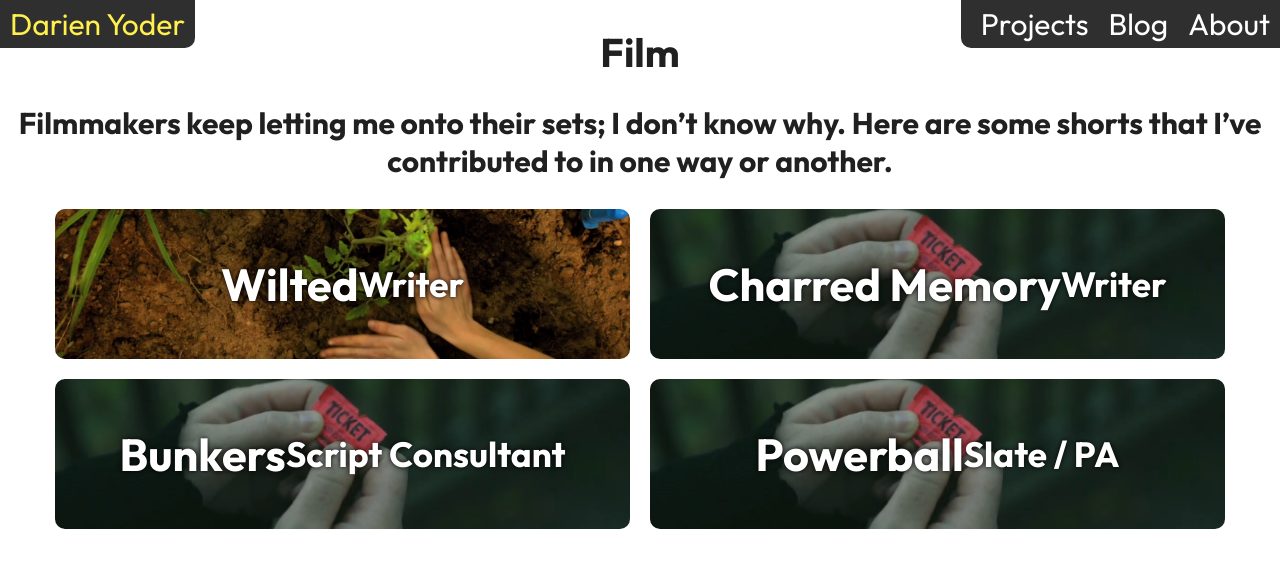
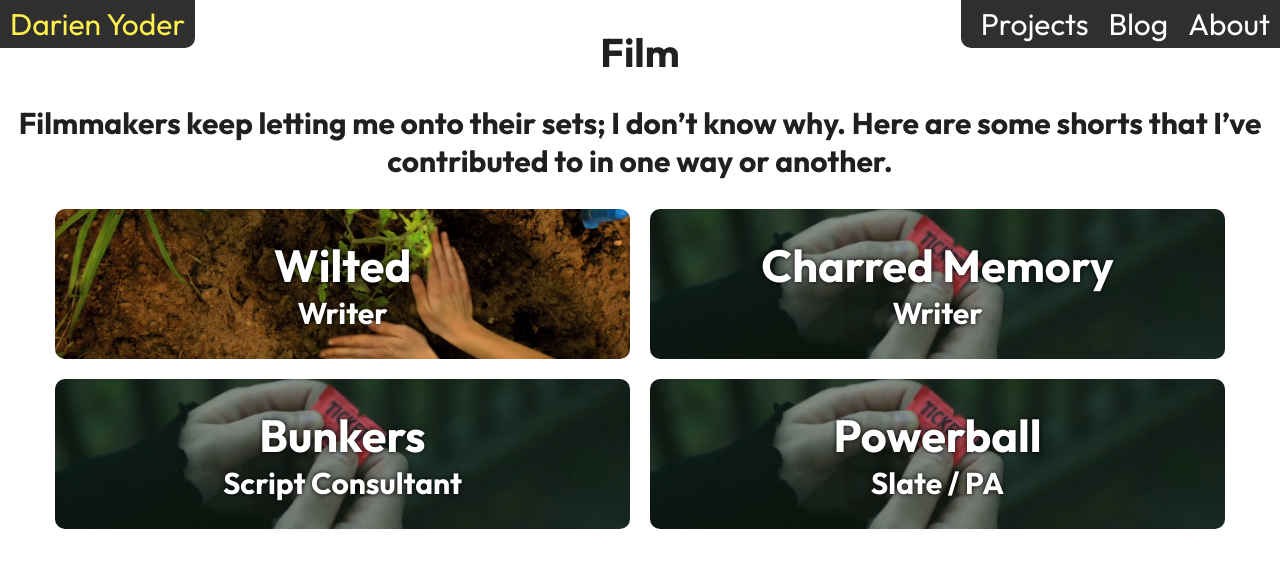
Before and after one commit to darienyoder/darienyoder.github.io, a Jekyll site: the page built from film.md, in a window 1280 px wide. Shown: the top 568 px of the page. Built offline with Jekyll 4.4.1, drawn with Linux system fonts in a browser that asks for light colours.

Commit message:
Subheadings below titles

```diff
--- a/_data/projects.yml
+++ b/_data/projects.yml
@@ -1,3 +1,5 @@
+
+# SOFTWARE
 
 - name: Livestreaming Website
   type: software
@@ -26,7 +28,7 @@
 
 
 
-
+# FILM
 
 - name: Wilted
   subheading: Writer
--- a/_layouts/project-list.html
+++ b/_layouts/project-list.html
@@ -9,7 +9,7 @@ layout: base
     <div id="category-list">
     {% for project in site.data.projects %}
         {% if project.type == page.filter %}
-            <a href="{{ project.link }}" style="background-image: url('{{ project.image }}');"><h2>{{ project.name }}</h2>{% if project.subheading %}<h3>{{ project.subheading }}</h3>{% endif %}</a>
+            <a href="{{ project.link }}" style="background-image: url('{{ project.image }}');"><h2>{{ project.name }}</h2>{% if project.subheading %}<h4>{{ project.subheading }}</h4>{% endif %}</a>
         {% endif %}
     {% endfor %}
     </div>
--- a/_sass/main.scss
+++ b/_sass/main.scss
@@ -242,6 +242,7 @@ h1, h2 {
     text-decoration: none;
 
     display: inline-flex;
+    flex-direction: column;
     justify-content: center;
     align-items: center;
     vertical-align: top;
@@ -260,6 +261,10 @@ h1, h2 {
     text-shadow: 0 0 5px black;
 }
 
+#category-list a * {
+    margin: 0px;
+}
+
 #category-list a:hover {
     background-size: 110%;
 }
```
